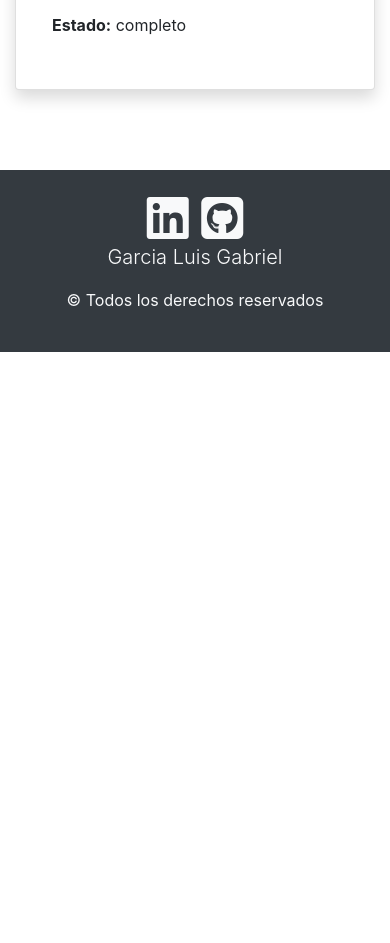
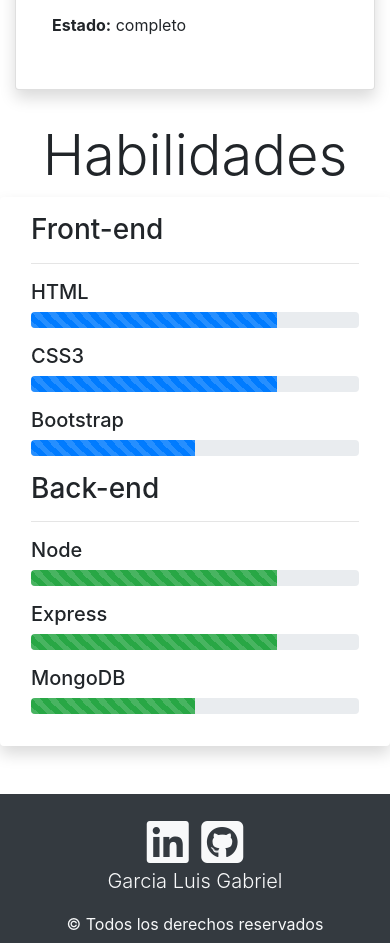
Before and after one commit to gabogarcia1/gabegarciaresume.io, a plain HTML site: page index.html in a window 390 px wide. Shown: the part 4611-5554 px from the top of the page. Before the commit the page ends 4963 px from the top, so only its background shows below. Drawn offline with nearby package versions, Linux system fonts and the light colour scheme.

Commit message:
Se agrego la seccion de habilidades

```diff
--- a/index.html
+++ b/index.html
@@ -34,6 +34,9 @@
                             <a href="#educacion" class="nav-link">Educacion</a>
                         </li>
                         <li class="nav-item">
+                            <a href="#habilidades" class="nav-link">Habilidades</a>
+                        </li>
+                        <li class="nav-item">
                             <a href="#" class="nav-link">Portfolio</a>
                         </li>
                         <li class="nav-item">
@@ -60,10 +63,10 @@
                     <hr>
                     <ul class="list-unstyled">
                         <li>
-                         <b>Edad:</b>  33 años
+                            <b>Edad:</b> 33 años
                         </li>
                         <li>
-                         <b>E-Mail:</b>  gabegarcia916@gmail.com
+                            <b>E-Mail:</b> gabegarcia916@gmail.com
                         </li>
                         <li>
                             <b>Telefono:</b>+54 381 6476628
@@ -74,24 +77,36 @@
                     </ul>
                     <hr>
                     <h2>Mi Historia</h2>
-                  <p>Lorem ipsum dolor sit amet consectetur adipisicing elit. Nobis sapiente quam ut error animi eligendi doloribus a dolore, asperiores inventore? Ut autem, debitis sunt quia voluptates culpa porro distinctio rerum minima magni et quisquam corporis illum, provident maxime delectus? Eaque, nesciunt optio. Adipisci consequatur magni, porro blanditiis voluptatibus cupiditate amet, quis natus at suscipit ab totam facere sequi, nisi alias rem repellat commodi quisquam. Iure, voluptas facere quos vitae odio quod laborum, dolores totam exercitationem cupiditate dolore at quae cumque! Quaerat eum voluptatibus eius minima consequatur repudiandae quos veniam, atque reiciendis natus nesciunt illum perspiciatis mollitia vitae pariatur et incidunt?</p>
+                    <p>Lorem ipsum dolor sit amet consectetur adipisicing elit. Nobis sapiente quam ut error animi
+                        eligendi doloribus a dolore, asperiores inventore? Ut autem, debitis sunt quia voluptates culpa
+                        porro distinctio rerum minima magni et quisquam corporis illum, provident maxime delectus?
+                        Eaque, nesciunt optio. Adipisci consequatur magni, porro blanditiis voluptatibus cupiditate
+                        amet, quis natus at suscipit ab totam facere sequi, nisi alias rem repellat commodi quisquam.
+                        Iure, voluptas facere quos vitae odio quod laborum, dolores totam exercitationem cupiditate
+                        dolore at quae cumque! Quaerat eum voluptatibus eius minima consequatur repudiandae quos veniam,
+                        atque reiciendis natus nesciunt illum perspiciatis mollitia vitae pariatur et incidunt?</p>
 
                 </article>
             </section>
             <section id="experienciaLaboral" class="my-5">
                 <h2 class="text-center display-4">Experiencia laboral</h2>
                 <article>
-                    <div class="card mb-3 shadow p-3 rounded my-5" >
+                    <div class="card mb-3 shadow p-3 rounded my-5">
                         <div class="row no-gutters">
                             <!-- la clase nogutters le quita los 15 px de padding que tiene row normalmente -->
-                          <div class="col-md-4 d-flex flex-column align-items-center justify-content-center bg-secondary text-light">
+                            <div
+                                class="col-md-4 d-flex flex-column align-items-center justify-content-center bg-secondary text-light">
                                 <p class="lead">Fecha desde - Fecha hasta</p>
                                 <p class="lead">Lugar de trabajo</p>
                             </div>
                             <div class="col-md-8">
                                 <div class="card-body">
                                     <h5 class="card-title">Puesto de trabajo 1</h5>
-                              <p class="card-text">Lorem ipsum dolor sit amet, consectetur adipisicing elit. Debitis labore quae voluptate aliquam veritatis. Fuga, earum, ad fugit voluptatibus odit omnis nam voluptatum doloribus expedita optio autem quod repellendus harum exercitationem modi, quia amet? Id ex quia facere excepturi quis debitis unde porro numquam distinctio! Ad sint cum omnis commodi.</p>
+                                    <p class="card-text">Lorem ipsum dolor sit amet, consectetur adipisicing elit.
+                                        Debitis labore quae voluptate aliquam veritatis. Fuga, earum, ad fugit
+                                        voluptatibus odit omnis nam voluptatum doloribus expedita optio autem quod
+                                        repellendus harum exercitationem modi, quia amet? Id ex quia facere excepturi
+                                        quis debitis unde porro numquam distinctio! Ad sint cum omnis commodi.</p>
                                     <p> <span class="font-weight-bold">Habilidades: </span>
                                         <span class="badge badge-danger">HTML:5</span>
                                         <span class="badge badge-danger">CSS3</span>
@@ -100,17 +115,22 @@
                             </div>
                         </div>
                     </div>
-                      <div class="card mb-3 shadow p-3 rounded my-5" >
+                    <div class="card mb-3 shadow p-3 rounded my-5">
                         <div class="row no-gutters">
                             <!-- la clase nogutters le quita los 15 px de padding que tiene row normalmente -->
-                          <div class="col-md-4 d-flex flex-column align-items-center justify-content-center bg-secondary text-light">
+                            <div
+                                class="col-md-4 d-flex flex-column align-items-center justify-content-center bg-secondary text-light">
                                 <p class="lead">Fecha desde - Fecha hasta</p>
                                 <p class="lead">Lugar de trabajo</p>
                             </div>
                             <div class="col-md-8">
                                 <div class="card-body">
                                     <h5 class="card-title">Puesto de trabajo 1</h5>
-                              <p class="card-text">Lorem ipsum dolor sit amet, consectetur adipisicing elit. Debitis labore quae voluptate aliquam veritatis. Fuga, earum, ad fugit voluptatibus odit omnis nam voluptatum doloribus expedita optio autem quod repellendus harum exercitationem modi, quia amet? Id ex quia facere excepturi quis debitis unde porro numquam distinctio! Ad sint cum omnis commodi.</p>
+                                    <p class="card-text">Lorem ipsum dolor sit amet, consectetur adipisicing elit.
+                                        Debitis labore quae voluptate aliquam veritatis. Fuga, earum, ad fugit
+                                        voluptatibus odit omnis nam voluptatum doloribus expedita optio autem quod
+                                        repellendus harum exercitationem modi, quia amet? Id ex quia facere excepturi
+                                        quis debitis unde porro numquam distinctio! Ad sint cum omnis commodi.</p>
                                     <p> <span class="font-weight-bold">Habilidades: </span>
                                         <span class="badge badge-danger">HTML:5</span>
                                         <span class="badge badge-danger">CSS3</span>
@@ -119,17 +139,22 @@
                             </div>
                         </div>
                     </div>
-                      <div class="card mb-3 shadow p-3 rounded my-5" >
+                    <div class="card mb-3 shadow p-3 rounded my-5">
                         <div class="row no-gutters">
                             <!-- la clase nogutters le quita los 15 px de padding que tiene row normalmente -->
-                          <div class="col-md-4 d-flex flex-column align-items-center justify-content-center bg-secondary text-light">
+                            <div
+                                class="col-md-4 d-flex flex-column align-items-center justify-content-center bg-secondary text-light">
                                 <p class="lead">Fecha desde - Fecha hasta</p>
                                 <p class="lead">Lugar de trabajo</p>
                             </div>
                             <div class="col-md-8">
                                 <div class="card-body">
                                     <h5 class="card-title">Puesto de trabajo 1</h5>
-                              <p class="card-text">Lorem ipsum dolor sit amet, consectetur adipisicing elit. Debitis labore quae voluptate aliquam veritatis. Fuga, earum, ad fugit voluptatibus odit omnis nam voluptatum doloribus expedita optio autem quod repellendus harum exercitationem modi, quia amet? Id ex quia facere excepturi quis debitis unde porro numquam distinctio! Ad sint cum omnis commodi.</p>
+                                    <p class="card-text">Lorem ipsum dolor sit amet, consectetur adipisicing elit.
+                                        Debitis labore quae voluptate aliquam veritatis. Fuga, earum, ad fugit
+                                        voluptatibus odit omnis nam voluptatum doloribus expedita optio autem quod
+                                        repellendus harum exercitationem modi, quia amet? Id ex quia facere excepturi
+                                        quis debitis unde porro numquam distinctio! Ad sint cum omnis commodi.</p>
                                     <p> <span class="font-weight-bold">Habilidades: </span>
                                         <span class="badge badge-danger">HTML:5</span>
                                         <span class="badge badge-danger">CSS3</span>
@@ -151,7 +176,8 @@
                                 </div>
                                 <div class="card-body">
                                     <h5 class="card-title"> Curso o Titulo</h5>
-                                <p class="card-text">Lorem ipsum dolor sit amet, consectetur adipisicing elit. Facere vero repellendus nesciunt reiciendis expedita temporibus!
+                                    <p class="card-text">Lorem ipsum dolor sit amet, consectetur adipisicing elit.
+                                        Facere vero repellendus nesciunt reiciendis expedita temporibus!
                                     </p>
                                     <p> <span class="font-weight-bold"> Estado:</span> completo</p>
 
@@ -167,7 +193,8 @@
                                 </div>
                                 <div class="card-body">
                                     <h5 class="card-title"> Curso o Titulo</h5>
-                                <p class="card-text">Lorem ipsum dolor sit amet, consectetur adipisicing elit. Facere vero repellendus nesciunt reiciendis expedita temporibus!
+                                    <p class="card-text">Lorem ipsum dolor sit amet, consectetur adipisicing elit.
+                                        Facere vero repellendus nesciunt reiciendis expedita temporibus!
                                     </p>
                                     <p> <span class="font-weight-bold"> Estado:</span> completo</p>
 
@@ -183,7 +210,8 @@
                                 </div>
                                 <div class="card-body">
                                     <h5 class="card-title"> Curso o Titulo</h5>
-                                <p class="card-text">Lorem ipsum dolor sit amet, consectetur adipisicing elit. Facere vero repellendus nesciunt reiciendis expedita temporibus!
+                                    <p class="card-text">Lorem ipsum dolor sit amet, consectetur adipisicing elit.
+                                        Facere vero repellendus nesciunt reiciendis expedita temporibus!
                                     </p>
                                     <p> <span class="font-weight-bold"> Estado:</span> completo</p>
 
@@ -192,6 +220,49 @@
                         </div>
 
 
+                    </article>
+                </section>
+                <section id="habilidades">
+                    <h2 class="text-center display-4">Habilidades</h2>
+                    <article class="shadow p-3 rounded row">
+                        <div class="col-md-6">
+                            <h3> Front-end</h3>
+                            <hr>
+                            <h5>HTML</h5>
+                            <div class="progress mb-3">
+                                <div class="progress-bar progress-bar-striped w-75" role="progressbar"
+                                    aria-valuenow="75" aria-valuemin="0" aria-valuemax="100"></div>
+                            </div>
+                            <h5>CSS3</h5>
+                            <div class="progress mb-3">
+                                <div class="progress-bar progress-bar-striped w-75" role="progressbar"
+                                    aria-valuenow="75" aria-valuemin="0" aria-valuemax="100"></div>
+                            </div>
+                            <h5>Bootstrap</h5>
+                            <div class="progress mb-3">
+                                <div class="progress-bar progress-bar-striped w-50" role="progressbar"
+                                    aria-valuenow="50" aria-valuemin="0" aria-valuemax="100"></div>
+                            </div>
+                        </div>
+                        <div class="col-md-6">
+                            <h3> Back-end</h3>
+                            <hr>
+                            <h5>Node</h5>
+                            <div class="progress mb-3">
+                                <div class="progress-bar progress-bar-striped w-75 bg-success" role="progressbar"
+                                    aria-valuenow="75" aria-valuemin="0" aria-valuemax="100"></div>
+                            </div>
+                            <h5>Express</h5>
+                            <div class="progress mb-3">
+                                <div class="progress-bar progress-bar-striped w-75 bg-success" role="progressbar"
+                                    aria-valuenow="75" aria-valuemin="0" aria-valuemax="100"></div>
+                            </div>
+                            <h5>MongoDB</h5>
+                            <div class="progress mb-3">
+                                <div class="progress-bar progress-bar-striped w-50 bg-success" role="progressbar"
+                                    aria-valuenow="50" aria-valuemin="0" aria-valuemax="100"></div>
+                            </div>
+                        </div>
                     </article>
                 </section>
             </section>
```
Lines whose indentation alone changed are shown as unchanged.
